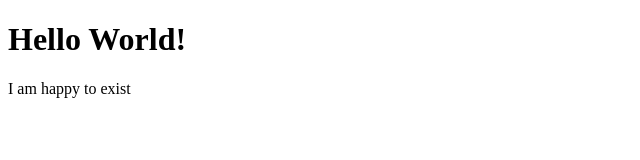
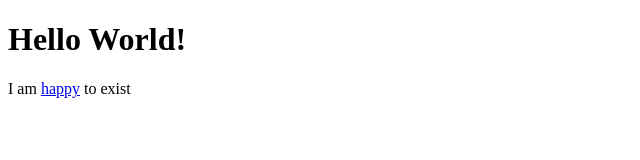
Before and after one commit to Cmcclelland23/Week-5, a website: page index.html in a window 1280 px wide. Shown: the full height of the page, 0-640 px from the left. Drawn offline with Linux system fonts and the light colour scheme.

Commit message:
Happy test

```diff
--- a/index.html
+++ b/index.html
@@ -7,6 +7,6 @@
 </head>
 <body>
     <h1>Hello World!</h1>
-    <p>I am <anchor href="https://www.youtube.com/watch?v=ZbZSe6N_BXs" title="I am happy">happy</anchor> to exist</p>
+    <p>I am <a href="https://www.youtube.com/watch?v=ZbZSe6N_BXs" title="I am happy">happy</a> to exist</p>
 </body>
 </html>
```
